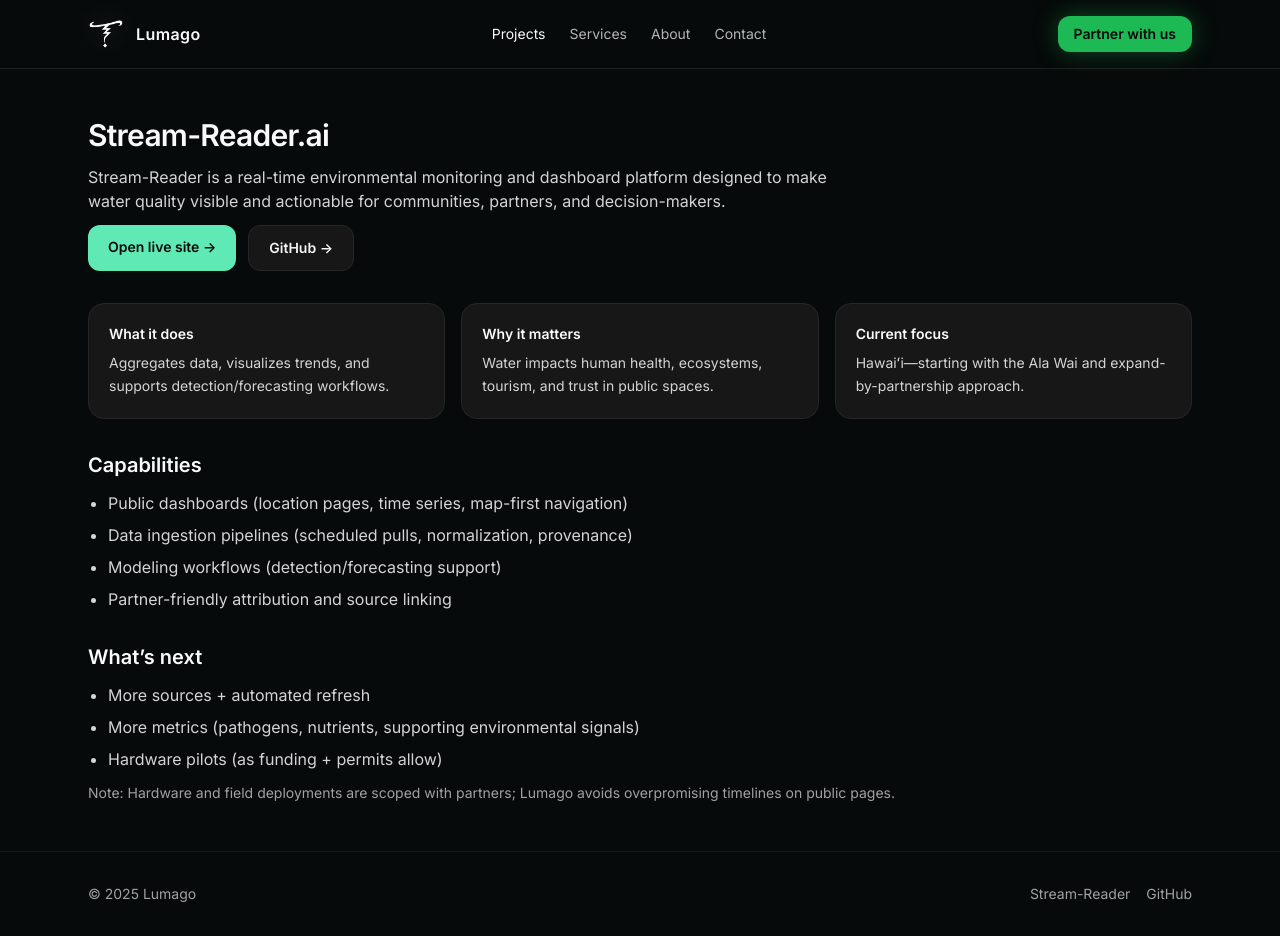
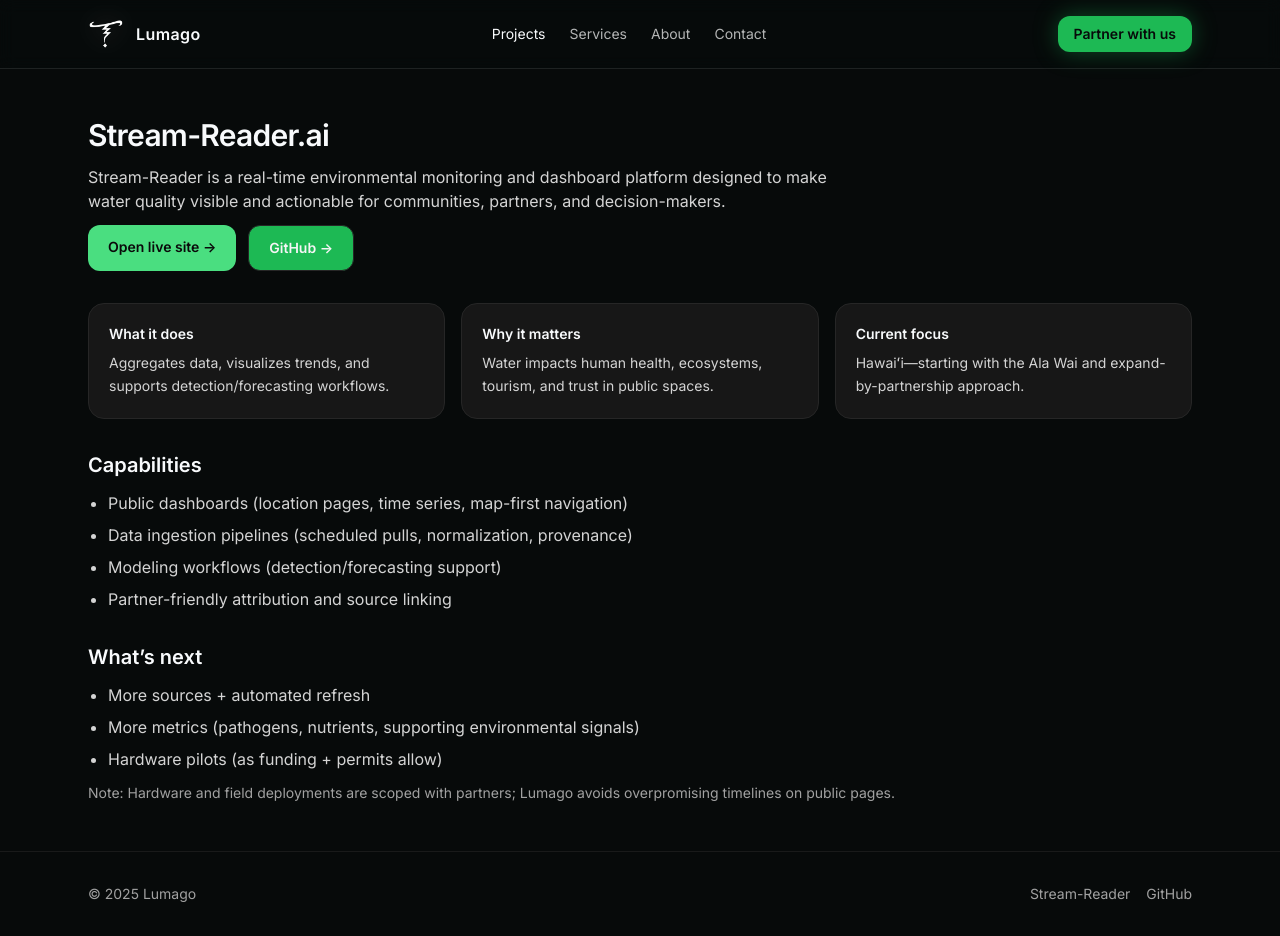
Before and after one commit to Maintindihan/lumago-io, a React (Vite) app: page /projects/stream-reader in a window 1280 px wide. Built offline with nearby package versions, Linux system fonts and the light colour scheme.

Commit message:
Finishing touches

```diff
--- a/src/pages/NotFound.tsx
+++ b/src/pages/NotFound.tsx
@@ -5,7 +5,7 @@
     <div className="space-y-3">
       <h1 className="text-3xl font-semibold tracking-tight">Not Found</h1>
       <p className="text-neutral-300">That page doesn’t exist.</p>
-      <Link className="text-emerald-300 hover:underline" to="/">
+      <Link className="text-growth-300 hover:underline" to="/">
         Go home →
       </Link>
     </div>
--- a/src/pages/ProjectStreamReader.tsx
+++ b/src/pages/ProjectStreamReader.tsx
@@ -10,7 +10,7 @@
 
         <div className="flex flex-wrap gap-3">
           <a
-            className="rounded-xl bg-emerald-300 px-5 py-3 text-sm font-semibold text-neutral-950 hover:opacity-90"
+            className="rounded-xl bg-growth-300 px-5 py-3 text-sm font-semibold text-neutral-950 hover:opacity-90"
             href="https://stream-reader.ai"
             target="_blank"
             rel="noreferrer"
@@ -18,7 +18,7 @@
             Open live site →
           </a>
           <a
-            className="rounded-xl border border-neutral-800 bg-neutral-900 px-5 py-3 text-sm font-semibold text-neutral-100 hover:bg-neutral-800"
+            className="rounded-xl border border-neutral-800 bg-growth-500 px-5 py-3 text-sm font-semibold text-neutral-100 hover:bg-neutral-800"
             href="https://github.com/Maintindihan"
             target="_blank"
             rel="noreferrer"
```
